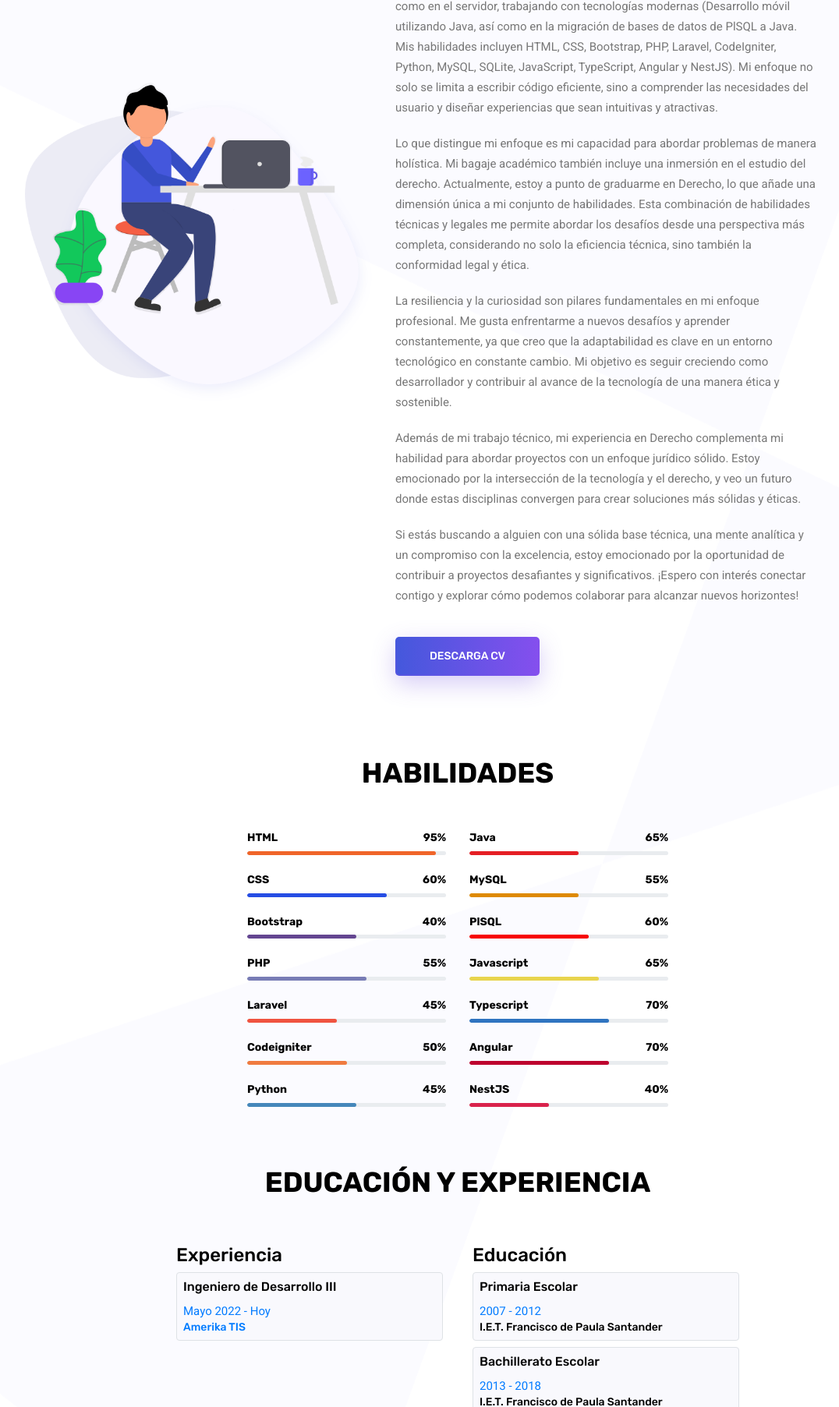
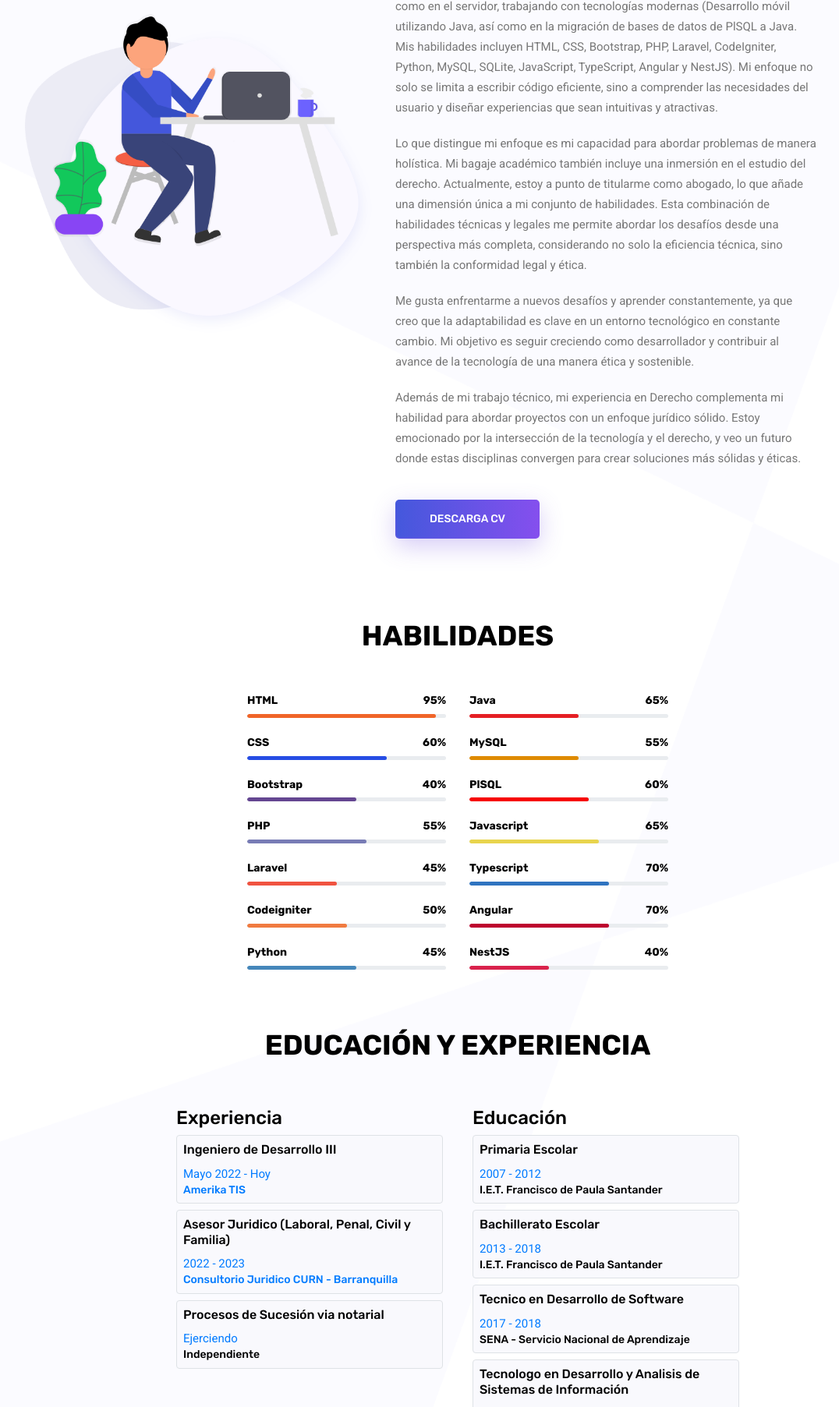
Before and after one commit to CarlosIriarteConsuegra/PortafolioDev, a plain HTML site: page index.html in a window 1280 px wide. Shown: the part 995-2800 px from the top of the page at 78% size, without its empty margins (53-1129 px from the left). Drawn offline with Linux system fonts and the light colour scheme; some packages are replaced by stand-ins of ours.

Commit message:
Actualización de títulos y experiencia

```diff
--- a/index.html
+++ b/index.html
@@ -77,9 +77,9 @@
 						<div class="banner_content">
 							<h3 class="text-uppercase">Hola</h3>
 							<h1 class="text-uppercase">Soy Carlos Iriarte</h1>
-							<h5>Desarrollador FullStack y Estudiante de Derecho</h5>
+							<h5>Desarrollador FullStack y <br>Abogado (Proceso de Titulación)</h5>
 							<div class="d-flex align-items-center">
-								<a class="primary_btn" href="contact.html"><span>Contactame</span></a>
+								<a class="primary_btn" href="#CONTACTAME"><span>Contactame</span></a>
 								<a class="primary_btn tr-bg" href="#"><span>Ver CV</span></a>
 							</div>
 						</div>
@@ -125,14 +125,13 @@
 						<p>
 							Lo que distingue mi enfoque es mi capacidad para abordar problemas de manera holística. Mi
 							bagaje académico también incluye una inmersión en el estudio del derecho. Actualmente, estoy
-							a punto de graduarme en Derecho, lo que añade una dimensión única a mi conjunto de
+							a punto de titularme como abogado, lo que añade una dimensión única a mi conjunto de
 							habilidades. Esta combinación de habilidades técnicas y legales me permite abordar los
 							desafíos desde una perspectiva más completa, considerando no solo la eficiencia técnica,
 							sino también la conformidad legal y ética.
 						</p>
 						<p>
-							La resiliencia y la curiosidad son pilares fundamentales en mi enfoque profesional. Me gusta
-							enfrentarme a nuevos desafíos y aprender constantemente, ya que creo que la adaptabilidad es
+							Me gusta enfrentarme a nuevos desafíos y aprender constantemente, ya que creo que la adaptabilidad es
 							clave en un entorno tecnológico en constante cambio. Mi objetivo es seguir creciendo como
 							desarrollador y contribuir al avance de la tecnología de una manera ética y sostenible.
 						</p>
@@ -141,12 +140,6 @@
 							abordar proyectos con un enfoque jurídico sólido. Estoy emocionado por la intersección de la
 							tecnología y el derecho, y veo un futuro donde estas disciplinas convergen para crear
 							soluciones más sólidas y éticas.
-						</p>
-						<p>
-							Si estás buscando a alguien con una sólida base técnica, una mente analítica y un compromiso
-							con la excelencia, estoy emocionado por la oportunidad de contribuir a proyectos desafiantes
-							y significativos. ¡Espero con interés conectar contigo y explorar cómo podemos colaborar
-							para alcanzar nuevos horizontes!
 						</p>
 						<a class="primary_btn" href="#"><span>Descarga CV</span></a>
 					</div>
@@ -340,6 +333,16 @@
 									<p class="text-primary mb-0">Mayo 2022 - Hoy</p>
 									<h6 class="mb-0"><a href="https://www.amerikatis.co/">Amerika TIS</a></h6>
 								</div>
+								<div class="col-sm-12 border rounded p-2 mb-2 text-left feature_item">
+									<h5>Asesor Juridico (Laboral, Penal, Civil y Familia)</h5>
+									<p class="text-primary mb-0">2022 - 2023</p>
+									<h6 class="mb-0"><a href="https://www.curn.edu.co/cjccbarranquilla.html">Consultorio Juridico CURN - Barranquilla</a></h6>
+								</div>
+								<div class="col-sm-12 border rounded p-2 mb-2 text-left feature_item">
+									<h5>Procesos de Sucesión via notarial</h5>
+									<p class="text-primary mb-0">Ejerciendo</p>
+									<h6 class="mb-0"><a>Independiente</a></h6>
+								</div>
 							</div>
 						</div>
 					</div>
@@ -459,7 +462,14 @@
 					</div>
 				</div>
 			</div>
-			<div class="row feature_inner">
+			<div class="row feature_inner justify-content-center">
+				<div class="col-lg-3 col-md-6">
+					<div class="feature_item">
+						<img src="img/services/s1.png" alt="">
+						<h4>Asesoría Jurídica</h4>
+						<p>Asesoría jurídica en diferentes ramas del derecho.</p>
+					</div>
+				</div>
 				<div class="col-lg-3 col-md-6">
 					<div class="feature_item">
 						<img src="img/services/s1.png" alt="">
@@ -490,6 +500,7 @@
 							tecnologias.</p>
 					</div>
 				</div>
+
 			</div>
 		</div>
 	</section>
```
